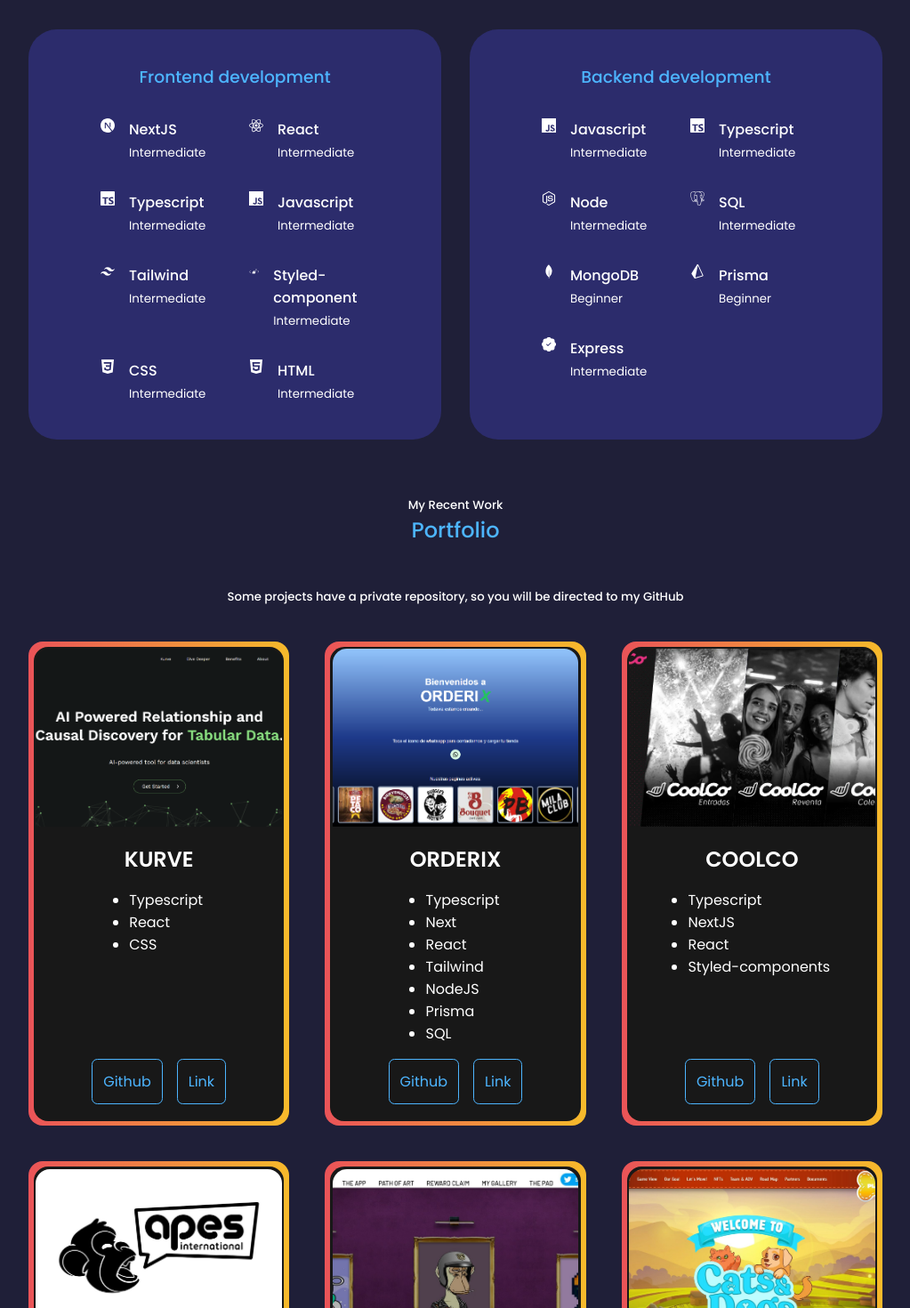
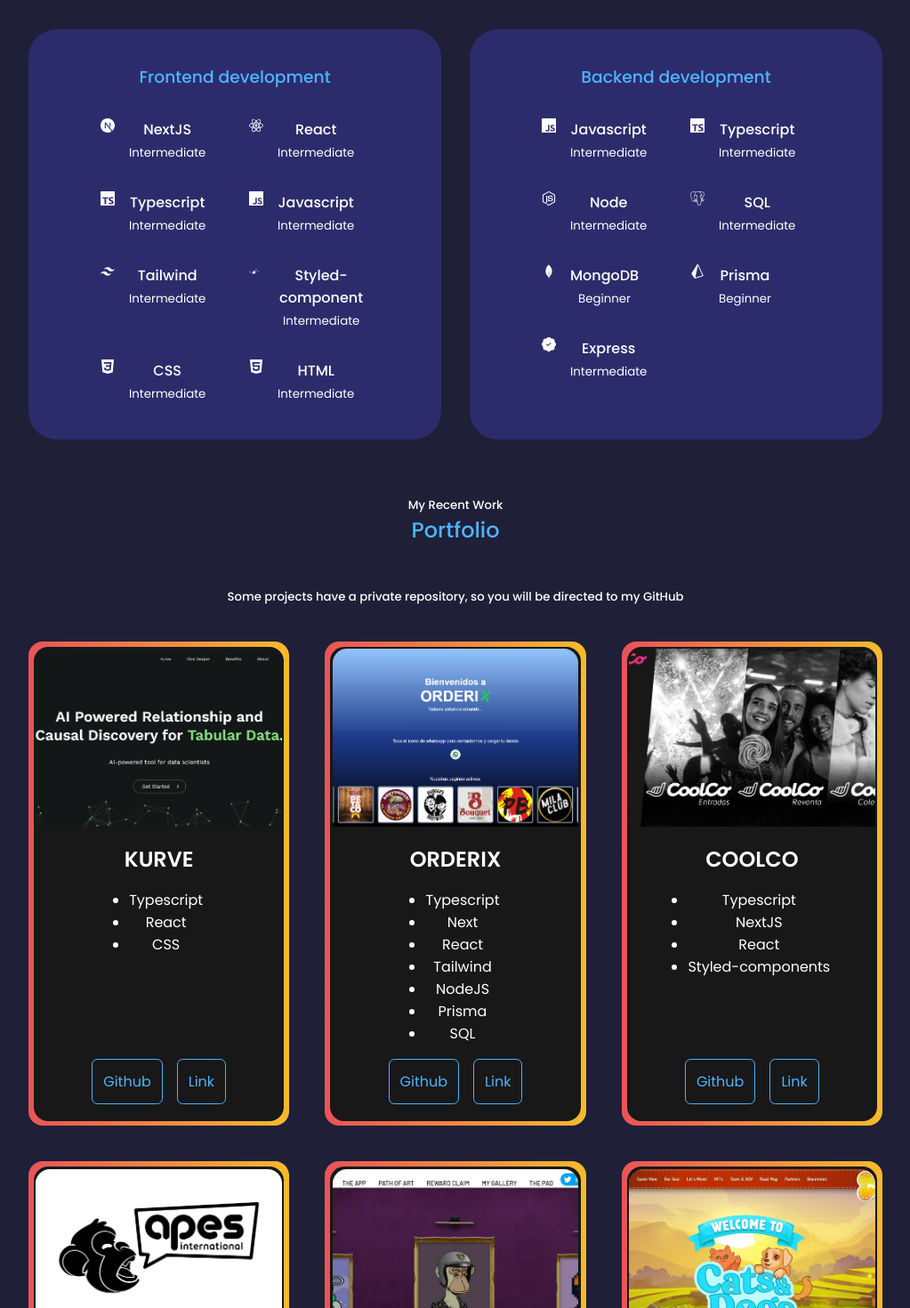
Before and after one commit to anmedina-arg/portfolio-vite, a React (Vite) app: page / in a window 1280 px wide. Shown: the part 820-2290 px from the top of the page at 89% size, without its empty margins (128-1151 px from the left). Built offline with nearby package versions, Linux system fonts and the light colour scheme.

Commit message:
Cleaning CSS code in various sections offers a better approach, but it can be improved a bit more

```diff
--- a/src/components/layout/section.css
+++ b/src/components/layout/section.css
@@ -4,6 +4,7 @@
   height: 100%;
   text-align: center;
   position: relative;
+  padding-bottom: 4rem;
 }
 
 @media screen and (max-width: 1024px) {
@@ -11,7 +12,6 @@
     width: var(--container-width-md);
   }
 }
-/* ==================== MEDIA QUERIES (SMALL DEVICES) ============== */
 
 @media screen and (max-width: 600px) {
   .container__layout {
--- a/src/components/layout/section.tsx
+++ b/src/components/layout/section.tsx
@@ -2,7 +2,7 @@
 import "./section.css";
 
 type SectionProps = {
-  children: ReactElement
+  children: ReactElement[]
 }
 
 export function Section({ children }: SectionProps) {
--- a/src/index.css
+++ b/src/index.css
@@ -3,12 +3,8 @@
 * {
   margin: 0;
   padding: 0;
-  border: 0;
-  outline: 0;
   box-sizing: border-box;
-  list-style: none;
   text-decoration: none;
-  /* outline: 1px solid red; */
 }
 
 :root {
@@ -41,98 +37,3 @@
   background-color: var(--color-bg);
   color: var(--color-white);
 }
-
-.container {
-  width: var(--container-width-lg);
-  margin: 0 auto;
-  height: 100%;
-}
-
-h1,
-h2,
-h3,
-h4,
-h5 {
-  font-weight: 500;
-}
-
-h1 {
-  font-size: 2.5rem;
-}
-
-section {
-  padding-top: 4rem;
-}
-
-section > h2,
-section > h5 {
-  text-align: center;
-  color: var(--color-ligth);
-}
-
-section h2 {
-  color: var(--color-primary);
-  margin-bottom: 3rem;
-}
-
-.text-light {
-  color: var(--color-ligth);
-}
-
-a {
-  color: var(--color-primary);
-  transition: var(--transition);
-}
-
-a:hover {
-  color: var(--color-white);
-}
-
-.btn {
-  width: max-content;
-  display: inline-block;
-  color: var(--color-primary);
-  padding: 0.75rem;
-  border-radius: 0.4rem;
-  cursor: pointer;
-  border: 1px solid var(--color-primary);
-  transition: var(--transition);
-}
-
-.btn:hover {
-  background-color: var(--color-white);
-  color: var(--color-bg);
-  border-color: transparent;
-}
-
-.btn-primary {
-  background: var(--color-primary);
-  color: var(--color-bg);
-}
-
-img {
-  display: block;
-  width: 100%;
-  object-fit: cover;
-}
-
-/* ==================== MEDIA QUERIES (MEDIUM DEVICES) ============== */
-
-@media screen and (max-width: 1024px) {
-  .container {
-    width: var(--container-width-md);
-  }
-  .section {
-    margin-top: 6rem;
-  }
-}
-/* ==================== MEDIA QUERIES (SMALL DEVICES) ============== */
-
-@media screen and (max-width: 600px) {
-  .container {
-    width: var(--container-width-ms);
-  }
-  .section > h2 {
-    margin-bottom: 2rem;
-  }
-}
--- a/src/sections/contact/Contact.tsx
+++ b/src/sections/contact/Contact.tsx
@@ -1,3 +1,4 @@
+import { Section } from "../../components/layout/section";
 import "./contact.css";
 //import emailjs from "emailjs-com";
 import { BsLinkedin, BsGithub } from "react-icons/bs";
@@ -5,6 +6,7 @@
 function Contact() {
   return (
     <section id="contact">
+      <Section>
         <h5>Get In Touch</h5>
         <h2>Contact Me</h2>
         <div className="container contact__container">
@@ -50,6 +52,7 @@
           </div>
           {/* END OF OPTIONS */}
         </div>
+      </Section>
     </section>
   );
 }
--- a/src/sections/contact/contact.css
+++ b/src/sections/contact/contact.css
@@ -1,8 +1,95 @@
+h1,
+h2,
+h3,
+h4,
+h5 {
+  font-weight: 500;
+}
+
+h1 {
+  font-size: 2.5rem;
+}
+
+section > h2,
+section > h5 {
+  text-align: center;
+  color: var(--color-ligth);
+}
+
+section h2 {
+  color: var(--color-primary);
+  margin-bottom: 3rem;
+}
+
+.text-light {
+  color: var(--color-ligth);
+}
+
+a {
+  color: var(--color-primary);
+  transition: var(--transition);
+}
+
+a:hover {
+  color: var(--color-white);
+}
+
+.btn {
+  width: max-content;
+  display: inline-block;
+  color: var(--color-primary);
+  padding: 0.75rem;
+  border-radius: 0.4rem;
+  cursor: pointer;
+  border: 1px solid var(--color-primary);
+  transition: var(--transition);
+}
+
+.btn:hover {
+  background-color: var(--color-white);
+  color: var(--color-bg);
+  border-color: transparent;
+}
+
+.btn-primary {
+  background: var(--color-primary);
+  color: var(--color-bg);
+}
+
+/* img {
+  display: block;
+  width: 100%;
+  object-fit: cover;
+} */
+
+/* ==================== MEDIA QUERIES (MEDIUM DEVICES) ============== */
+
+@media screen and (max-width: 1024px) {
+  .container {
+    width: var(--container-width-md);
+  }
+  .section {
+    margin-top: 6rem;
+  }
+}
+/* ==================== MEDIA QUERIES (SMALL DEVICES) ============== */
+
+@media screen and (max-width: 600px) {
+  .container {
+    width: var(--container-width-ms);
+  }
+  .section > h2 {
+    margin-bottom: 2rem;
+  }
+}
+
+
 .container.contact__container {
   width: 58%;
   display: flex;
   flex-direction: column;
   gap: 1.2rem;
+  margin: 0 auto;
 }
 
 .contact__option {
--- a/src/sections/experience/Experience.tsx
+++ b/src/sections/experience/Experience.tsx
@@ -1,14 +1,16 @@
 import "./experience.css";
 import SkillCard from "../../components/cards/SkillCard";
+import { Section } from "../../components/layout/section";
 
-import {FRONTEND_SKIL, BACKEND_SKILL} from '../../mockData/skills'
+import { FRONTEND_SKIL, BACKEND_SKILL } from '../../mockData/skills'
 
 function Experience() {
   return (
     <section id="experience">
+      <Section>
         <h5>What Skills I have</h5>
         <h2>My experience</h2>
-      <div className="container experience__container">
+        <div className="experience__container">
           <div className="experience__frontend">
             <h3>Frontend development</h3>
             <div className="experience__container">
@@ -26,6 +28,7 @@
             </div>
           </div>
         </div>
+      </Section>
     </section>
   );
 }
--- a/src/sections/experience/experience.css
+++ b/src/sections/experience/experience.css
@@ -1,7 +1,3 @@
-.experience {
-  height: 100vh;
-}
-
 .experience__container {
   display: grid;
   grid-template-columns: 1fr 1fr;
--- a/src/sections/home/Home.tsx
+++ b/src/sections/home/Home.tsx
@@ -1,14 +1,13 @@
 import "./home.css";
 import DownloadNav from "../../components/downloads-nav/download-nav";
 import ME from "../../assets/me-sin-fondo.png";
-import { Section } from "../../components/layout/section.js";
+import { Section } from "../../components/layout/section";
 import { Paragraph } from "../../components/commons/paragraph/paragraph";
 
 function Home() {
   return (
     <header id="home">
       <Section>
-        <>
         <div className="title__container">
           <h5>Hello I´m</h5>
           <h1>Andrés Medina</h1>
@@ -38,7 +37,6 @@
             <img className="picture" src={ME} alt="me" />
           </div>
         </div>
-        </>
       </Section>
     </header>
   );
--- a/src/sections/home/home.css
+++ b/src/sections/home/home.css
@@ -1,3 +1,20 @@
+h1,
+h2,
+h3,
+h5 {
+  font-weight: 500;
+}
+
+h1 {
+  font-size: 2.5rem;
+}
+
+.text-light {
+  color: var(--color-ligth);
+}
+
+
+
 .container__header {
   text-align: center;
   height: 100vh;
--- a/src/sections/portfolio/Portfolio.tsx
+++ b/src/sections/portfolio/Portfolio.tsx
@@ -1,17 +1,19 @@
 import "./portfolio.css";
 import Card from "../../components/cards/Card";
 import { projects } from "../../mockData/projects";
+import { Section } from "../../components/layout/section";
 
 function Portfolio() {
   return (
     <section id="portfolio">
+      <Section>
         <h5>My Recent Work</h5>
         <h2>Portfolio</h2>
         <h5>
           Some projects have a private repository, so you will be directed to my
           GitHub
         </h5>
-      <div className="container portfolio__container">
+        <div className="portfolio__container">
           {projects.map((project) => {
             const { skill } = project;
             const skillArr = [];
@@ -21,6 +23,7 @@
             return <Card project={project} skillArr={skillArr} />;
           })}
         </div>
+      </Section>
     </section>
   );
 }
--- a/src/sections/recomendations/Recomendations.tsx
+++ b/src/sections/recomendations/Recomendations.tsx
@@ -5,12 +5,14 @@
 import "swiper/css/pagination";
 import "swiper/css/navigation";
 import 'swiper/css';
+import { Section } from "../../components/layout/section";
 
 import { reviews } from '../../mockData/recomendations';
 
 function Recomendations() {
   return (
     <section id="recomendations">
+      <Section>
         <h5>Some references</h5>
         <h2>Recomendations</h2>
         <Swiper
@@ -22,7 +24,7 @@
           }}
           navigation={true}
           modules={[Pagination, Navigation]} // Corrección aquí
-        className="container recomendations__container"
+          className="recomendations__container"
         >
           {reviews.map(({ id, avatar, name, review }) => {
             return (
@@ -36,6 +38,7 @@
             );
           })}
         </Swiper>
+      </Section>
     </section>
   );
 }
--- a/src/sections/recomendations/recomendations.css
+++ b/src/sections/recomendations/recomendations.css
@@ -1,7 +1,3 @@
-.container.recomendations__container {
-  width: 40%;
-}
-
 .client__avatar {
   width: 4rem;
   aspect-ratio: 1/1;
@@ -30,7 +26,7 @@
 /* ============ MEDIA QUERIES (MEDIUM DEVICES) ====================== */
 
 @media screen and (max-width: 1024px) {
-  .container.recomendations__container {
+  .recomendations__container {
     width: 60%;
   }
 }
@@ -38,7 +34,7 @@
 /* ============ MEDIA QUERIES (SMALL DEVICES) ====================== */
 
 @media screen and (max-width: 600px) {
-  .container.recomendations__container {
+  .recomendations__container {
     width: var(--container-width-sm);
   }
   .client__review {
```
Lines whose indentation alone changed are shown as unchanged.
